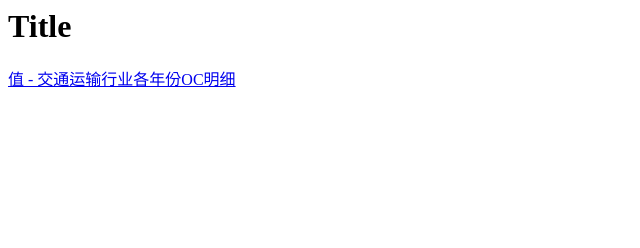
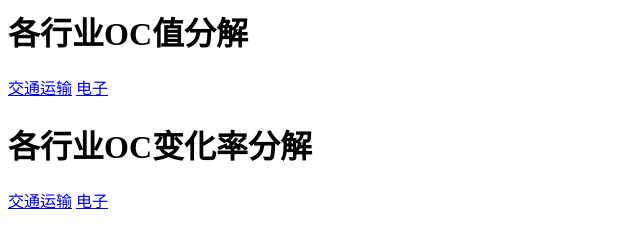
Before and after one commit to lyqqqqqqqqq/decarbonizing-everything, a plain HTML site: page index.html in a window 1280 px wide. Shown: the whole page, without its empty margins (0-640 px from the left). Drawn offline with Linux system fonts and the light colour scheme.

Commit message:
Update index.html

```diff
--- a/index.html
+++ b/index.html
@@ -4,9 +4,12 @@
 
   </head>
   <body>
-    <h1> Title </h1>
-    <a href="./值/交通运输行业各年份OC明细.html">
-      值 - 交通运输行业各年份OC明细
-    </a>
+    <h1> 各行业OC值分解 </h1>
+    <a href="./值/交通运输行业各年份OC明细.html">交通运输</a>
+    <a href="./值/电子行业各年份OC明细.html">电子</a>
+
+    <h1> 各行业OC变化率分解 </h1>
+    <a href="./变化/交通运输行业各年份OC变化率明细.html">交通运输</a>
+    <a href="./值/电子行业各年份OC变化率明细.html">电子</a>
   </body>
 </html>
```
